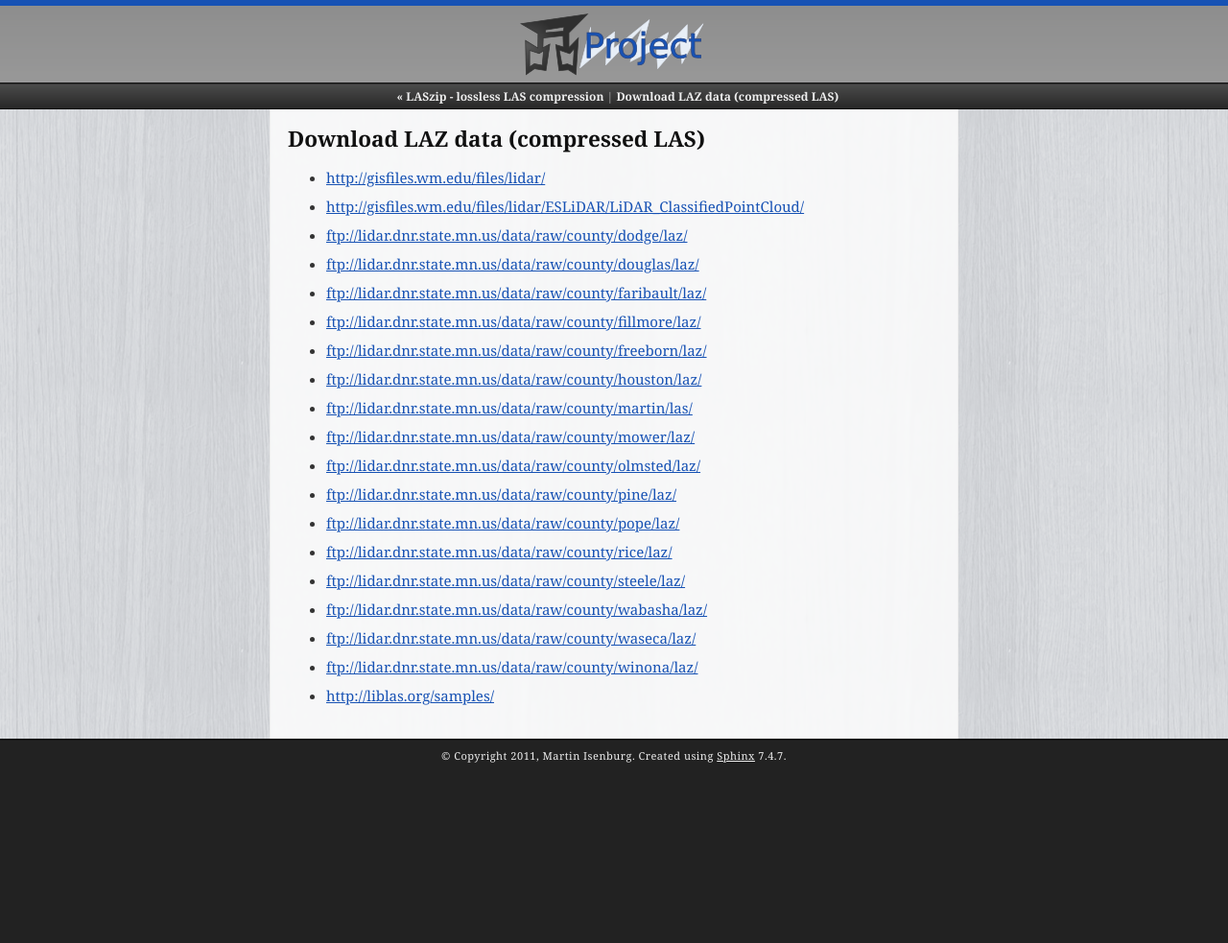
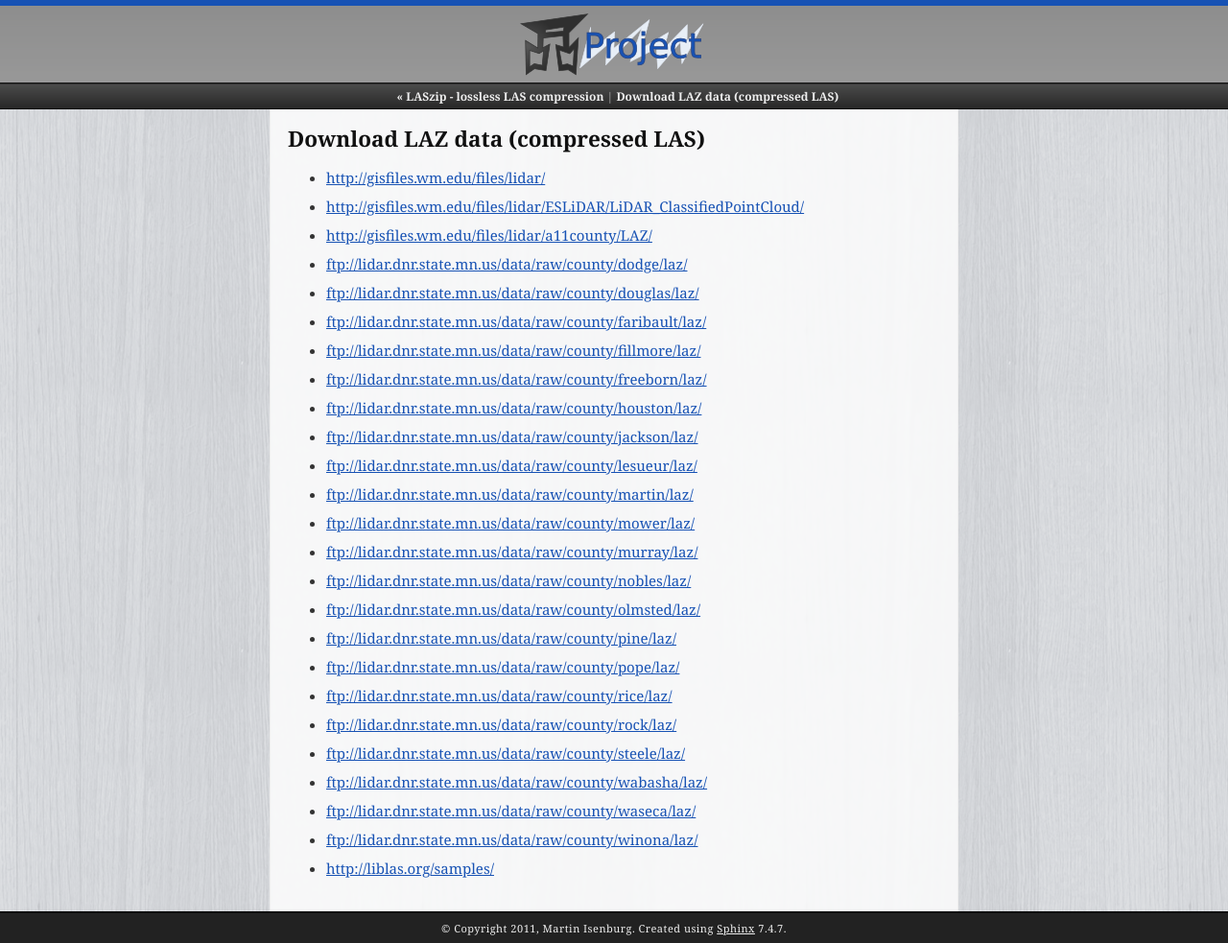
Before and after one commit to LASzip/LASzip, a Sphinx documentation site: the page built from docs/source/data.rst, in a window 1280 px wide. Shown: the whole page at 96% size. Built offline with Sphinx 7.4.7, drawn with Linux system fonts in a browser that asks for light colours; before the commit the page ends 900 px from its top, so only the background shows below that.

Commit message:
fixed link

```diff
--- a/docs/source/data.rst
+++ b/docs/source/data.rst
@@ -7,18 +7,24 @@ Download LAZ data (compressed LAS)
 
 * http://gisfiles.wm.edu/files/lidar/
 * http://gisfiles.wm.edu/files/lidar/ESLiDAR/LiDAR_ClassifiedPointCloud/
+* http://gisfiles.wm.edu/files/lidar/a11county/LAZ/
 * ftp://lidar.dnr.state.mn.us/data/raw/county/dodge/laz/
 * ftp://lidar.dnr.state.mn.us/data/raw/county/douglas/laz/
 * ftp://lidar.dnr.state.mn.us/data/raw/county/faribault/laz/
 * ftp://lidar.dnr.state.mn.us/data/raw/county/fillmore/laz/
 * ftp://lidar.dnr.state.mn.us/data/raw/county/freeborn/laz/
 * ftp://lidar.dnr.state.mn.us/data/raw/county/houston/laz/
-* ftp://lidar.dnr.state.mn.us/data/raw/county/martin/las/
+* ftp://lidar.dnr.state.mn.us/data/raw/county/jackson/laz/
+* ftp://lidar.dnr.state.mn.us/data/raw/county/lesueur/laz/
+* ftp://lidar.dnr.state.mn.us/data/raw/county/martin/laz/
 * ftp://lidar.dnr.state.mn.us/data/raw/county/mower/laz/
+* ftp://lidar.dnr.state.mn.us/data/raw/county/murray/laz/
+* ftp://lidar.dnr.state.mn.us/data/raw/county/nobles/laz/
 * ftp://lidar.dnr.state.mn.us/data/raw/county/olmsted/laz/
 * ftp://lidar.dnr.state.mn.us/data/raw/county/pine/laz/
 * ftp://lidar.dnr.state.mn.us/data/raw/county/pope/laz/
 * ftp://lidar.dnr.state.mn.us/data/raw/county/rice/laz/
+* ftp://lidar.dnr.state.mn.us/data/raw/county/rock/laz/
 * ftp://lidar.dnr.state.mn.us/data/raw/county/steele/laz/
 * ftp://lidar.dnr.state.mn.us/data/raw/county/wabasha/laz/
 * ftp://lidar.dnr.state.mn.us/data/raw/county/waseca/laz/
--- a/docs/source/index.rst
+++ b/docs/source/index.rst
@@ -82,7 +82,7 @@ Download LAZ data
 * ftp://lidar.dnr.state.mn.us/data/raw/county/houston/laz/
 * ftp://lidar.dnr.state.mn.us/data/raw/county/jackson/laz/
 * ftp://lidar.dnr.state.mn.us/data/raw/county/lesueur/laz/
-* ftp://lidar.dnr.state.mn.us/data/raw/county/martin/las/
+* ftp://lidar.dnr.state.mn.us/data/raw/county/martin/laz/
 * ftp://lidar.dnr.state.mn.us/data/raw/county/mower/laz/
 * ftp://lidar.dnr.state.mn.us/data/raw/county/murray/laz/
 * ftp://lidar.dnr.state.mn.us/data/raw/county/nobles/laz/
```
